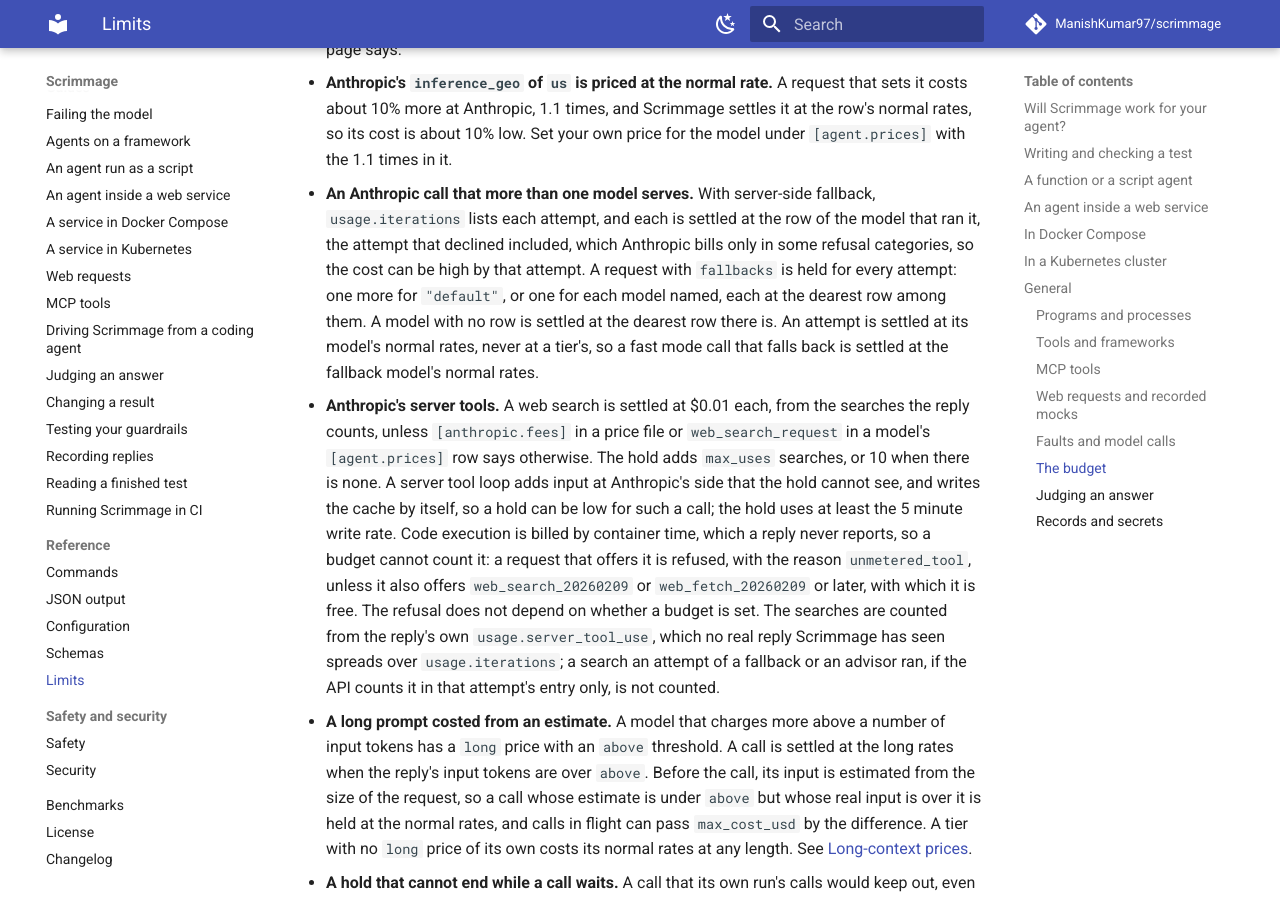
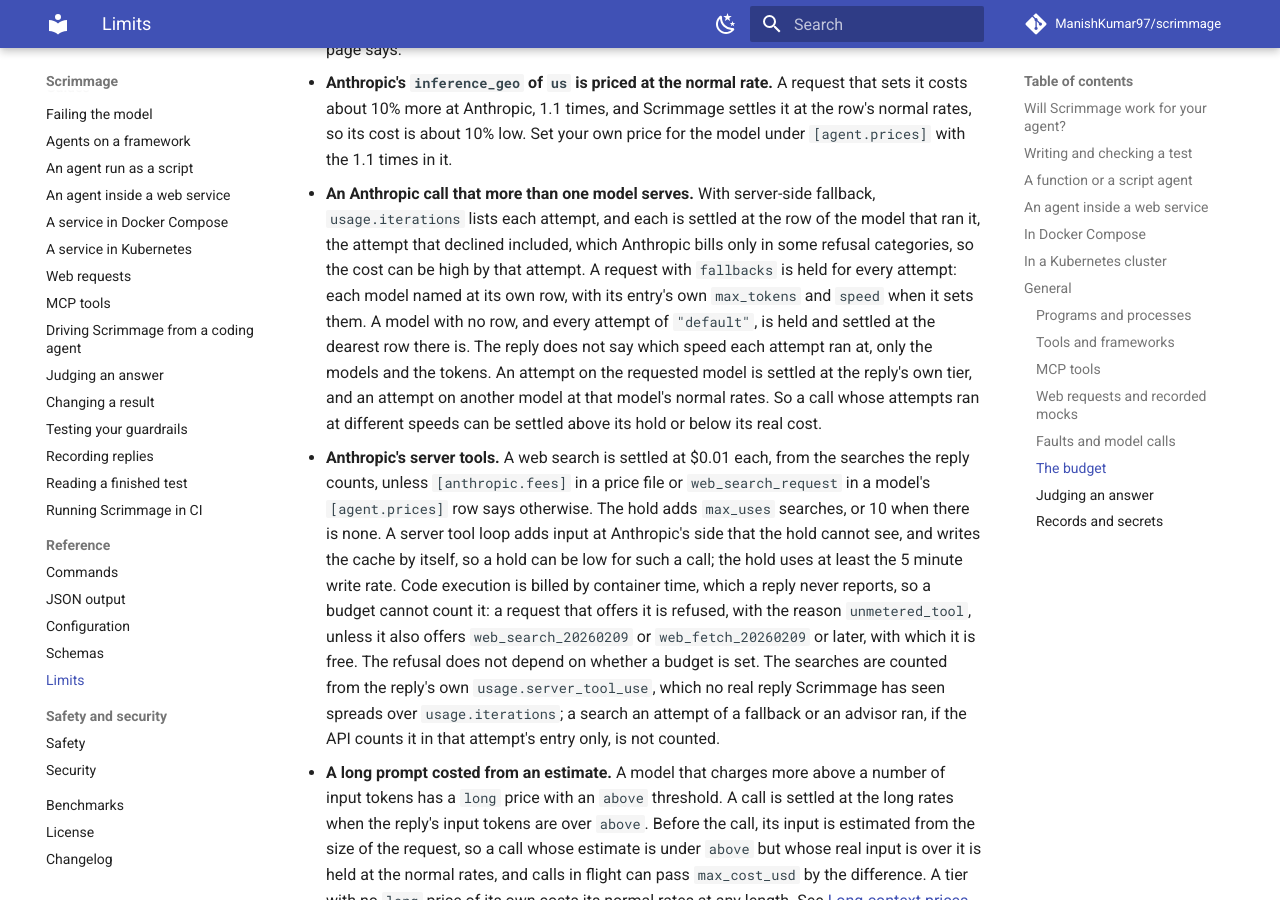
Before and after one commit to ManishKumar97/scrimmage, an MkDocs documentation site: the page built from docs/limits.md, in a window 1280 px wide and 900 px high, scrolled down 20506 px. Built offline with MkDocs 1.6.1 and Material for MkDocs 9.7.7, drawn with Linux system fonts in a browser that asks for light colours; comment, search, counter and statistics services are not loaded.

Commit message:
docs(limits): say how a fallback call is held and settled
The page still described the old hold, at the dearest row for every named model, and said no attempt is settled at a tier, which is false for the requested model. A reply does not say each attempt's speed, so the gap is stated.

```diff
--- a/docs/limits.md
+++ b/docs/limits.md
@@ -443,7 +443,8 @@ Also read the control-path limits under An agent inside a web service.
 
 - **Anthropic's `inference_geo` of `us` is priced at the normal rate.** A request that sets it costs about 10% more at Anthropic, 1.1 times, and Scrimmage settles it at the row's normal rates, so its cost is about 10% low. Set your own price for the model under `[agent.prices]` with the 1.1 times in it.
 
-- **An Anthropic call that more than one model serves.** With server-side fallback, `usage.iterations` lists each attempt, and each is settled at the row of the model that ran it, the attempt that declined included, which Anthropic bills only in some refusal categories, so the cost can be high by that attempt. A request with `fallbacks` is held for every attempt: one more for `"default"`, or one for each model named, each at the dearest row among them. A model with no row is settled at the dearest row there is. An attempt is settled at its model's normal rates, never at a tier's, so a fast mode call that falls back is settled at the fallback model's normal rates.
+- **An Anthropic call that more than one model serves.** With server-side fallback, `usage.iterations` lists each attempt, and each is settled at the row of the model that ran it, the attempt that declined included, which Anthropic bills only in some refusal categories, so the cost can be high by that attempt. A request with `fallbacks` is held for every attempt: each model named at its own row, with its entry's own `max_tokens` and `speed` when it sets them. A model with no row, and every attempt of `"default"`, is held and settled at the dearest row there is.
+The reply does not say which speed each attempt ran at, only the models and the tokens. An attempt on the requested model is settled at the reply's own tier, and an attempt on another model at that model's normal rates. So a call whose attempts ran at different speeds can be settled above its hold or below its real cost.
 
 - **Anthropic's server tools.** A web search is settled at $0.01 each, from the searches the reply counts, unless `[anthropic.fees]` in a price file or `web_search_request` in a model's `[agent.prices]` row says otherwise. The hold adds `max_uses` searches, or 10 when there is none. A server tool loop adds input at Anthropic's side that the hold cannot see, and writes the cache by itself, so a hold can be low for such a call; the hold uses at least the 5 minute write rate. Code execution is billed by container time, which a reply never reports, so a budget cannot count it: a request that offers it is refused, with the reason `unmetered_tool`, unless it also offers `web_search_20260209` or `web_fetch_20260209` or later, with which it is free. The refusal does not depend on whether a budget is set.
   The searches are counted from the reply's own `usage.server_tool_use`, which no real reply Scrimmage has seen spreads over `usage.iterations`; a search an attempt of a fallback or an advisor ran, if the API counts it in that attempt's entry only, is not counted.
```
